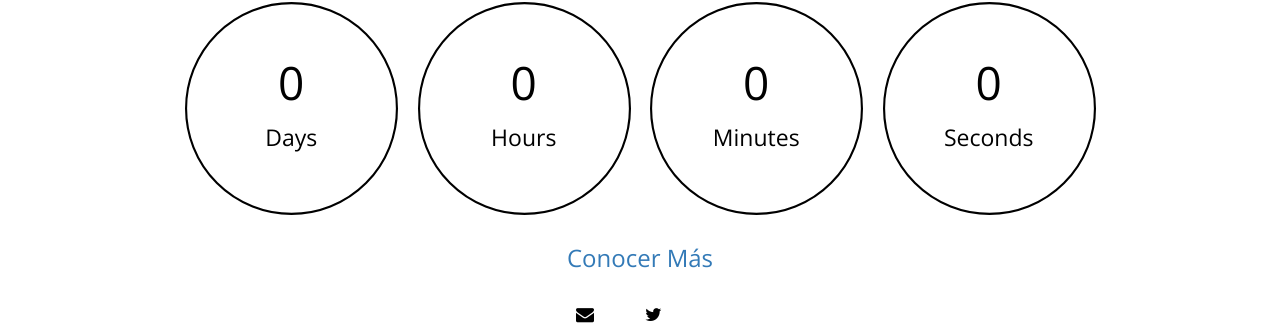
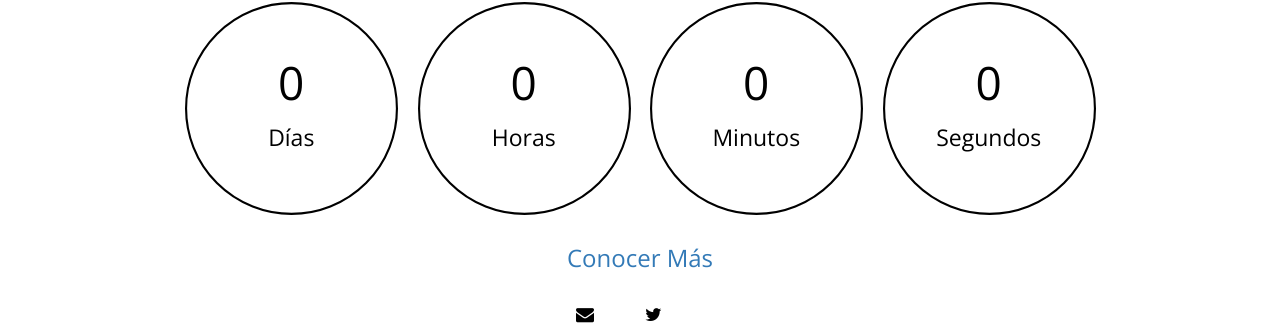
Before and after one commit to Tzar-Radio/Tzar-Radio.github.io, a Jekyll site: the page built from index.md, in a window 1280 px wide. Shown: the part 449-774 px from the top of the page. Built offline with Jekyll 4.4.1, drawn with Linux system fonts in a browser that asks for light colours; nearby versions of some CDN libraries.

Commit message:
Update messages.yml

```diff
--- a/_data/messages.yml
+++ b/_data/messages.yml
@@ -5,11 +5,11 @@ locales:
   # English translation
   # -------------------
   en: &DEFAULT_EN
-    Days: "Days"
-    Hours: "Hours"
-    Minutes: "Minutes"
-    Seconds: "Seconds"
-    Learn_More: "Learn More"
+    Days: "Días"
+    Hours: "Horas"
+    Minutes: "Minutos"
+    Seconds: "Segundos"
+    Learn_More: "Conocer Más"
   en_US:
     <<: *DEFAULT_EN     # use English translation for en_US
   en_UK:
```
